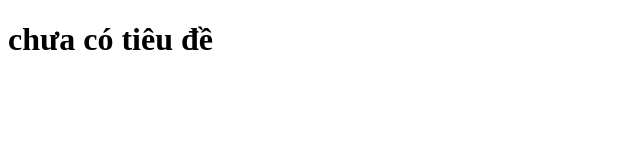
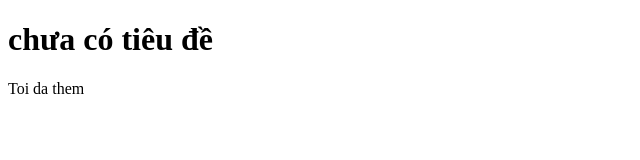
Before and after one commit to hovanhon1990/Demo1, a plain HTML site: page src/index.html in a window 1280 px wide. Shown: the full height of the page, 0-640 px from the left. Drawn offline with Linux system fonts and the light colour scheme.

Commit message:
Update index.html

```diff
--- a/src/index.html
+++ b/src/index.html
@@ -7,5 +7,6 @@
 </head>
 <body>
     <h1>chưa có tiêu đề</h1>
+    <p>Toi da them</p>
 </body>
 </html>
```
